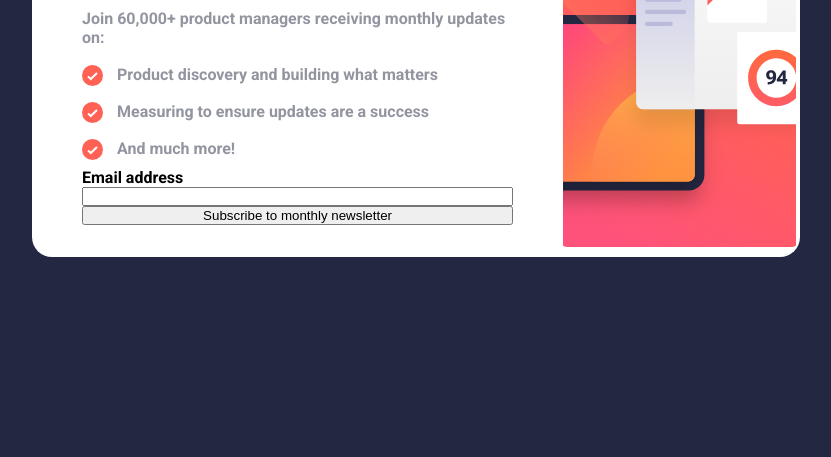
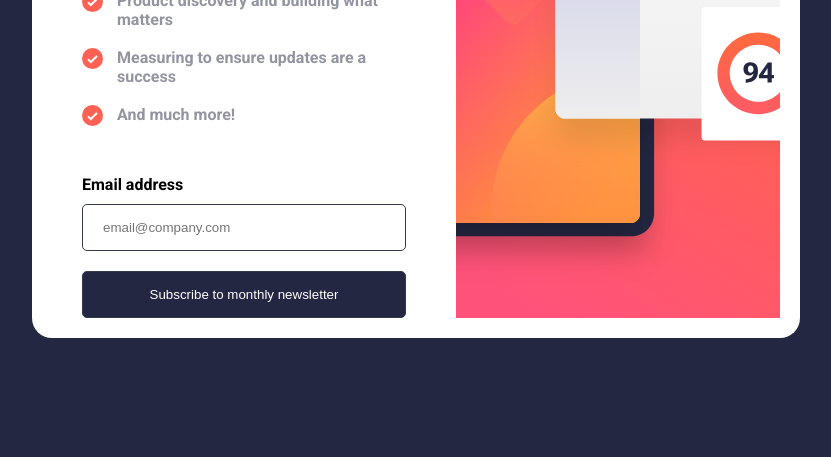
Before and after one commit to Abdo-Elkateb/newsletter-sign-up-with-success-message-frontend-mentor, a plain HTML site: page index.html in a window 1280 px wide. Shown: the part 343-800 px from the top of the page, without its empty margins (224-1055 px from the left). Drawn offline with Linux system fonts and the light colour scheme; a web font is replaced by a local one.

Commit message:
start js

```diff
--- a/app.js
+++ b/app.js
@@ -0,0 +1,45 @@
+// js
+let email = document.getElementById('email')
+let subscribe = document.getElementById('subscribe');
+let emailArror = document.getElementById('email-arror');
+console.log(emailArror)
+
+
+
+s
+function checkMessage() {
+
+let email = document.getElementById('email')
+    if(!email.value.match(/^(([^<>()[\]\\.,;:\s@"]+(\.[^<>()[\]\\.,;:\s@"]+)*)|.(".+"))@((\[[0-9]{1,3}\.[0-9]{1,3}\.[0-9]{1,3}\.[0-9]{1,3}\])|(([a-zA-Z\-0-9]+\.)+[a-zA-Z]{2,}))$/)){
+        emailArror.innerHTML = "valid email required"
+        email.style.color = "hsl(4, 100%, 67%)"
+        return false
+    }
+    emailArror.innerHTML = ""
+    email.style.background = "#fff"
+    return true
+}
+
+// function submitMessage() {
+//     subscribe.addEventListener('click', function() {
+//         checkMessage()
+//     })
+
+
+// }
+// submitMessage()
+
+// const validate = () => {
+//     const $result = ('#result');
+//     $result.text('');
+
+//     if (validateEmail(email)) {
+//         email.text(email + ' is valid.');
+//         // $result.css('color', 'green');
+//     } else {
+//         email.text(email + ' is invalid.');
+//         // $result.css('color', 'red');
+//     }
+// }
+
+// $('#email').on('input', validate);
--- a/index.html
+++ b/index.html
@@ -36,12 +36,24 @@
             <p>And much more!</p>
           </div>
         </div>
-        <div class="form">
-            <label for="email" id="email"> Email address</label>
-            <input type="text" for="email" id="email">
-            <button>Subscribe to monthly newsletter</button>
 
-        </div>
+        <form id="form-meassge">
+          <label for="email" id=""> Email address</label>
+          <input
+            type="text"
+            for="email"
+            id="email"
+            placeholder="email@company.com"
+            onkeyup="checkMessage()"
+          />
+          <input
+            type="submit"
+            value="Subscribe to monthly newsletter"
+            for="subscribe"
+            id="subscribe"
+          />
+          <p id="email-arror"></p>
+        </form>
       </div>
       <div class="futues-image">
         <img src="images/illustration-sign-up-desktop.svg" alt="" />
--- a/style.css
+++ b/style.css
@@ -12,7 +12,7 @@
     --font-Weights-s: 400;
     --font-Weights-b: 700;
     --font-paragraph: 16px;
-    --tomato : hsl(4, 100%, 67%);
+    --tomato: hsl(4, 100%, 67%);
     --font-family: 'Roboto', sans-serif;
 }
 
@@ -26,51 +26,104 @@ body {
     background: var(--Dark-Slate-Grey);
 
 }
+
 #newsletter {
     background: var(--White);
     width: 60%;
-    height: 50%;
-    display: flex;
+    display: grid;
+    grid-template-columns: 1fr 1fr;
     gap: 50px;
-    flex-direction: row;
     border-radius: 20px;
-    padding: 30px 4px 10px 50px;
+    padding: 20px 20px 20px 50px;
 }
+
 #newsletter .info {
     display: flex;
     flex-direction: column;
+    width: 100%;
 }
+
 #newsletter .info h1 {
-    font-size:40px;
-    color:var(--Charcoal-Grey);
-    font-weight:var(--font-Weights-b);
+    font-size: 45px;
+    color: var(--Charcoal-Grey);
+    font-weight: var(--font-Weights-b);
     margin: 50px 0px 15px 0px;
 }
+
 #newsletter .info .disription {
-    margin: 10px 0px 10px 0px;
+    margin: 10px 0px 20px 0px;
     font-size: 16px;
+    font-weight: 700;
     color: var(--Grey);
 }
+
 .futues {
     display: grid;
     grid-template-columns: 1fr;
     /* gap: 20px; */
 }
+
 .futues .futues-info {
     padding: 8px 0px;
 }
+
 .futues .futues-info img {
     float: left;
 }
+
 .futues .futues-info p {
     padding-left: 35px;
+    margin-bottom: 3px;
     font-size: 16px;
-    color:var(--Grey);
+    color: var(--Grey);
 }
-#newsletter .form  {
+
+#newsletter #form-meassge {
     display: flex;
     flex-direction: column;
+    margin-top: 40px;
+    position: relative;
 }
+
+#newsletter #form-meassge #email {
+    margin-bottom: 10px;
+}
+
+/* #newsletter #form-meassge #email:focus {
+    background: none;
+    border: none;
+
+
+} */
+#email:focus {
+    outline: none !important;
+    border: 1px solid var(--tomato)!important;
+    background: hsl(5, 76%, 90%) !important;
+}
+
+#newsletter #form-meassge input {
+    background: none;
+    padding: 15px 20px;
+    border: 1px solid var(--Charcoal-Grey);
+    margin-top: 10px;
+    border-radius: 5px;
+    cursor: cell;
+}
+
+#email-arror {
+    position: absolute;
+    right: 0;
+    top: 0;
+    font-size: 13px;
+    color: var(--tomato);
+
+}
+
+#newsletter #form-meassge #subscribe {
+    background-color: var(--Dark-Slate-Grey);
+    color: var(--White);
+}
+
 #newsletter .futues-image img {
     width: 100%;
     height: 100%;
```
Lines whose indentation alone changed are shown as unchanged.
